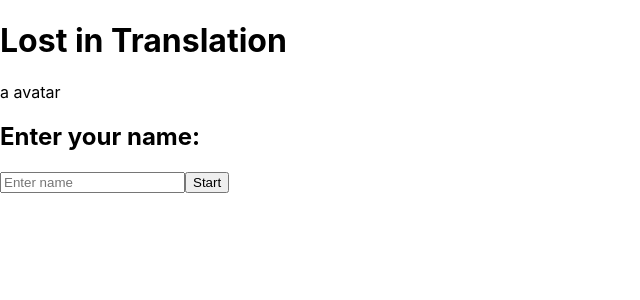
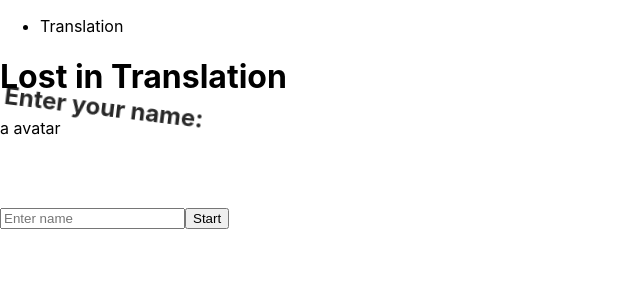
Before and after one commit to AdamNymanExperis/assignment2, a React (Create React App) app: page / in a window 1280 px wide. Shown: the top 300 px of the page, without its empty margins (0-640 px from the left). Built offline with nearby package versions, Linux system fonts and the light colour scheme; no server answers.

Commit message:
Navbar and Logout
Feats: Navbar and Logout function
feats: delete Local Storage

```diff
--- a/src/App.js
+++ b/src/App.js
@@ -2,10 +2,12 @@
 import LoginPage from './views/Login.js'
 import TranslationPage from './views/Translation.js';
 import ProfilePage from './views/Profile.js'
+import Navbar from './components/Navbar/Navbar.js';
 
 function App() {
   return (
     <BrowserRouter>
+      <Navbar />
       <Routes>
         <Route path='/' element={<LoginPage />} />
         <Route path='/translation' element={<TranslationPage />} />
--- /dev/null
+++ b/src/components/Navbar/Navbar.js
@@ -0,0 +1,26 @@
+import { NavLink } from "react-router-dom"
+import { useUser } from "../../context/UserContext"
+
+const Navbar = () => {
+
+    const { user } = useUser()
+
+    return (
+        <nav>
+            <ul>
+                <li>Translation</li>
+            </ul>
+            {user !== null &&
+                <ul>
+                    <li>
+                        <NavLink to="/translation">Translation</NavLink>
+                    </li>
+                    <li>
+                        <NavLink to="/profile">Profile</NavLink>
+                    </li>
+                </ul>
+            }
+        </nav>
+    )
+}
+export default Navbar
--- a/src/components/profile/ProfileActions.js
+++ b/src/components/profile/ProfileActions.js
@@ -1,11 +1,25 @@
 import { Link } from "react-router-dom"
+import { STORAGE_KEY_USER } from "../../const/storageKeys"
+import { useUser } from "../../context/UserContext"
+import { storageDelete } from "../../utils/storage"
+
 
 const ProfileActions = () => {
+
+    const { setUser } = useUser()
+
+    const handleLogoutClick = () => {
+        if (window.confirm('Are you sure')) {
+            storageDelete(STORAGE_KEY_USER)
+            setUser(null)
+        }
+    }
+
     return (
         <ul>
             <li><Link to='/translation'>Translations</Link></li>
             <li><button>Clear history</button></li>
-            <li><button>Log out</button></li>
+            <li><button onClick={handleLogoutClick}>Log out</button></li>
         </ul>
 
     )
--- a/src/css/loginPage.css
+++ b/src/css/loginPage.css
@@ -1,4 +1,6 @@
-#loginTitle{
-    animation: rotateInUpLeft; /* referring directly to the animation's @keyframe declaration */
-  animation-duration: 2s; /* don't forget to set a duration! */
+#loginTitle {
+  animation: rotateInUpLeft;
+  /* referring directly to the animation's @keyframe declaration */
+  animation-duration: 10s;
+  /* don't forget to set a duration! */
 }
--- a/src/utils/storage.js
+++ b/src/utils/storage.js
@@ -10,3 +10,7 @@
 
     return null
 }
+
+export const storageDelete = key => {
+    localStorage.removeItem(key)
+}
```
Also changed, not shown: src/views/Profile.js (+4 -3 lines).
